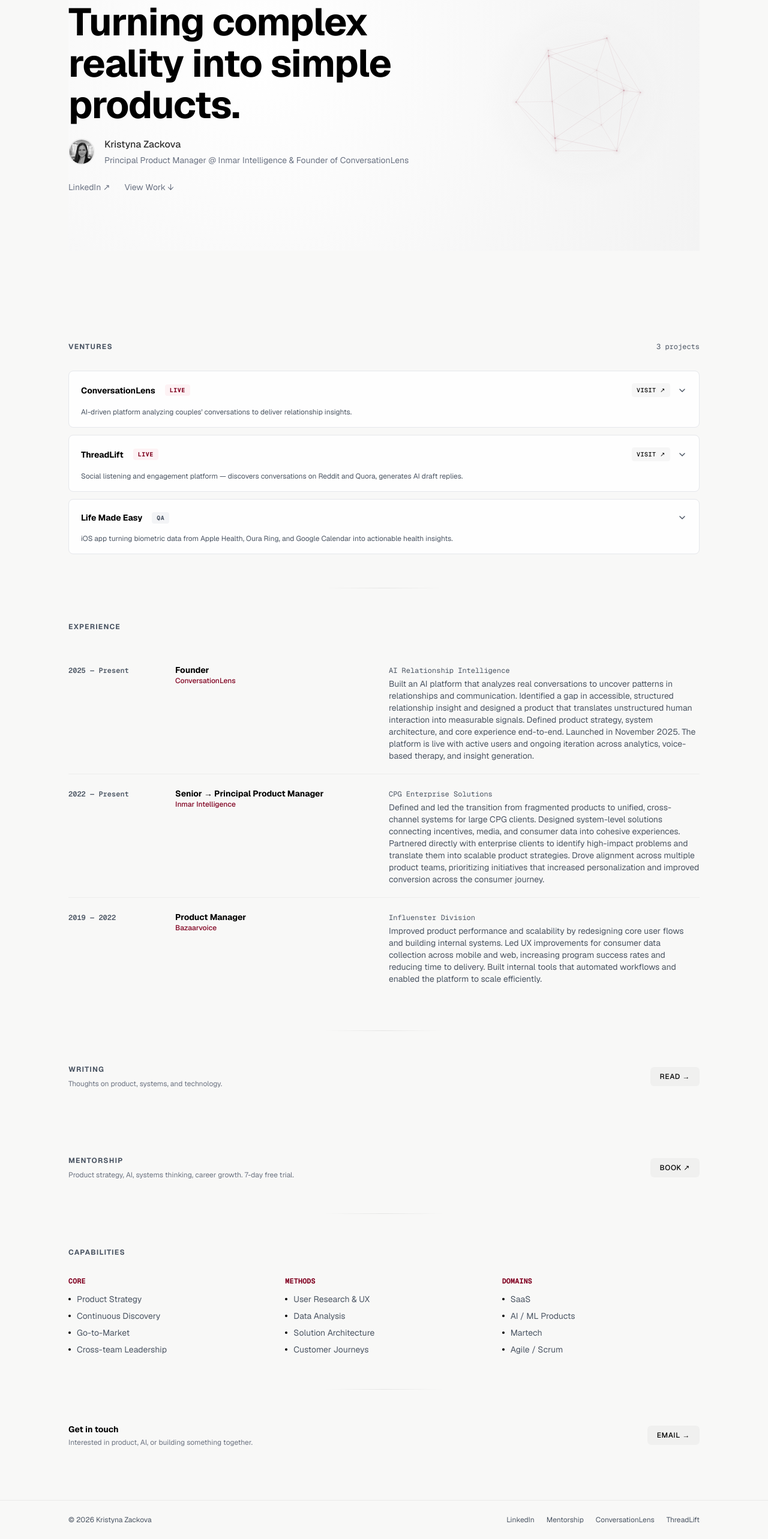
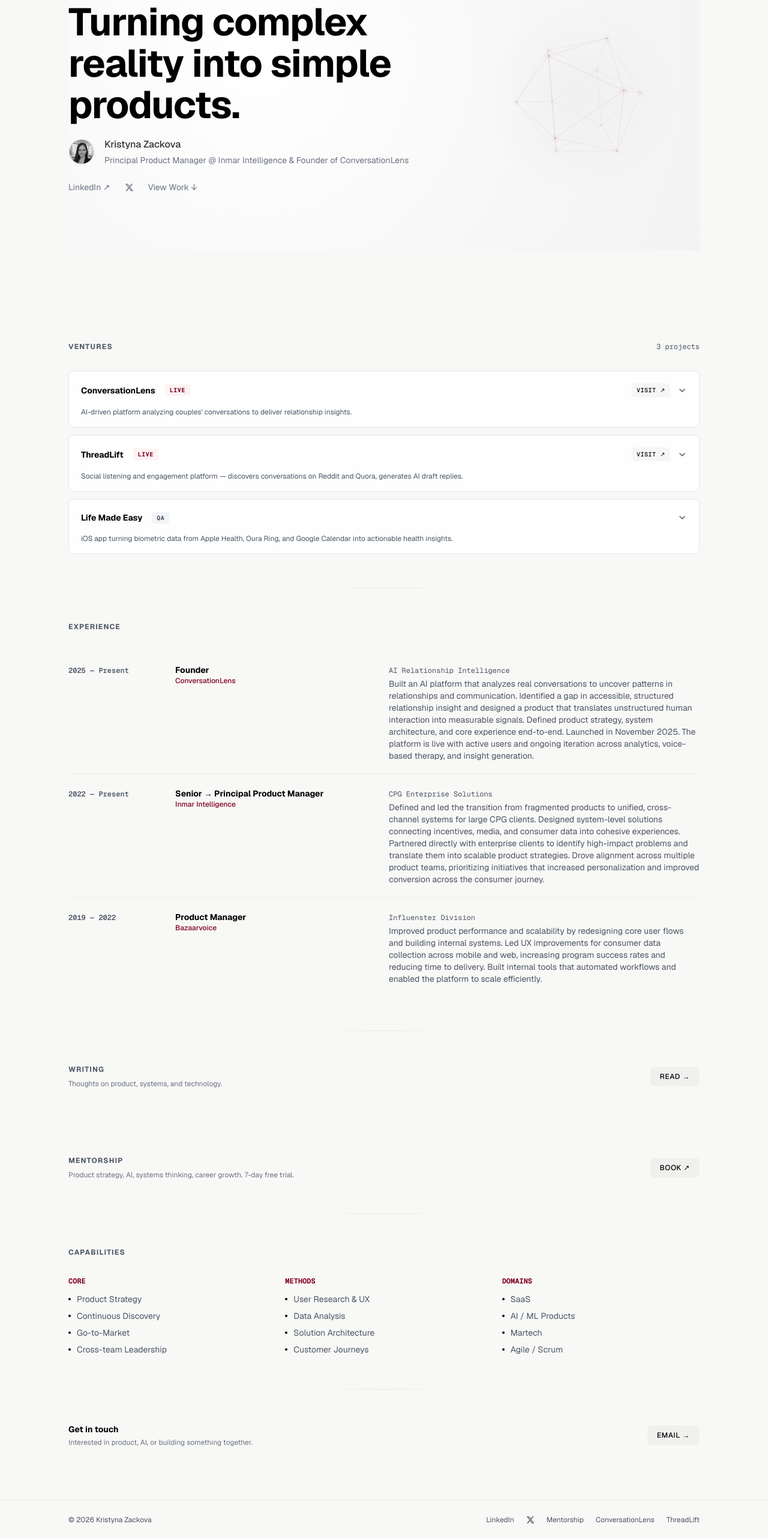
Before and after one commit to kristynazackova-personal/kristynazackova, a Next.js app: page / in a window 1280 px wide. Shown: the part 159-2725 px from the top of the page at 60% size. Built offline with nearby package versions, Linux system fonts and the light colour scheme; a web font is replaced by a local one.

Commit message:
Add X (Twitter) icon link to hero and footer
Co-Authored-By: Claude Opus 4.6 (1M context) <noreply@anthropic.com>

```diff
--- a/src/app/layout.tsx
+++ b/src/app/layout.tsx
@@ -98,6 +98,9 @@ export default function RootLayout({
             <span>&copy; {new Date().getFullYear()} Kristyna Zackova</span>
             <div className="flex items-center flex-wrap justify-center gap-4 sm:gap-5">
               <a href="https://www.linkedin.com/in/k-zackova/?utm_source=kristynazackova.com&utm_medium=portfolio&utm_campaign=footer" target="_blank" rel="noopener noreferrer" className="hover:underline transition-all duration-100 hover:text-black">LinkedIn</a>
+              <a href="https://x.com/zackovak?utm_source=kristynazackova.com&utm_medium=portfolio&utm_campaign=footer" target="_blank" rel="noopener noreferrer" className="hover:text-black transition-all duration-100 flex items-center gap-1">
+                <svg width="14" height="14" viewBox="0 0 24 24" fill="currentColor"><path d="M18.244 2.25h3.308l-7.227 8.26 8.502 11.24H16.17l-5.214-6.817L4.99 21.75H1.68l7.73-8.835L1.254 2.25H8.08l4.713 6.231zm-1.161 17.52h1.833L7.084 4.126H5.117z"/></svg>
+              </a>
               <a href="https://mentorcruise.com/mentor/kristynazackova/?utm_source=kristynazackova.com&utm_medium=portfolio&utm_campaign=footer" target="_blank" rel="noopener noreferrer" className="hover:underline transition-all duration-100 hover:text-black">Mentorship</a>
               <a href="https://conversationlens.com?utm_source=kristynazackova.com&utm_medium=portfolio&utm_campaign=footer" target="_blank" rel="noopener noreferrer" className="hover:underline transition-all duration-100 hover:text-black">ConversationLens</a>
               <a href="https://www.threadlift.io?utm_source=kristynazackova.com&utm_medium=portfolio&utm_campaign=footer" target="_blank" rel="noopener noreferrer" className="hover:underline transition-all duration-100 hover:text-black">ThreadLift</a>
--- a/src/components/version-d.tsx
+++ b/src/components/version-d.tsx
@@ -132,9 +132,12 @@ export default function VersionD() {
                     </div>
                   </div>
                 </div>
-                <div className="mt-6 flex gap-6 animate-[fadeSlideIn_400ms_ease-out_150ms_both]">
+                <div className="mt-6 flex items-center gap-6 animate-[fadeSlideIn_400ms_ease-out_150ms_both]">
                   <a href="https://www.linkedin.com/in/k-zackova/?utm_source=kristynazackova.com&utm_medium=portfolio" target="_blank" rel="noopener noreferrer" className="text-sm text-gray-500 hover:text-black transition-colors duration-150">
                     LinkedIn {"\u2197"}
+                  </a>
+                  <a href="https://x.com/zackovak?utm_source=kristynazackova.com&utm_medium=portfolio" target="_blank" rel="noopener noreferrer" className="text-gray-500 hover:text-black transition-colors duration-150">
+                    <svg width="15" height="15" viewBox="0 0 24 24" fill="currentColor"><path d="M18.244 2.25h3.308l-7.227 8.26 8.502 11.24H16.17l-5.214-6.817L4.99 21.75H1.68l7.73-8.835L1.254 2.25H8.08l4.713 6.231zm-1.161 17.52h1.833L7.084 4.126H5.117z"/></svg>
                   </a>
                   <a href="#systems" className="text-sm text-gray-500 hover:text-black transition-colors duration-150">
                     View Work &darr;
```
